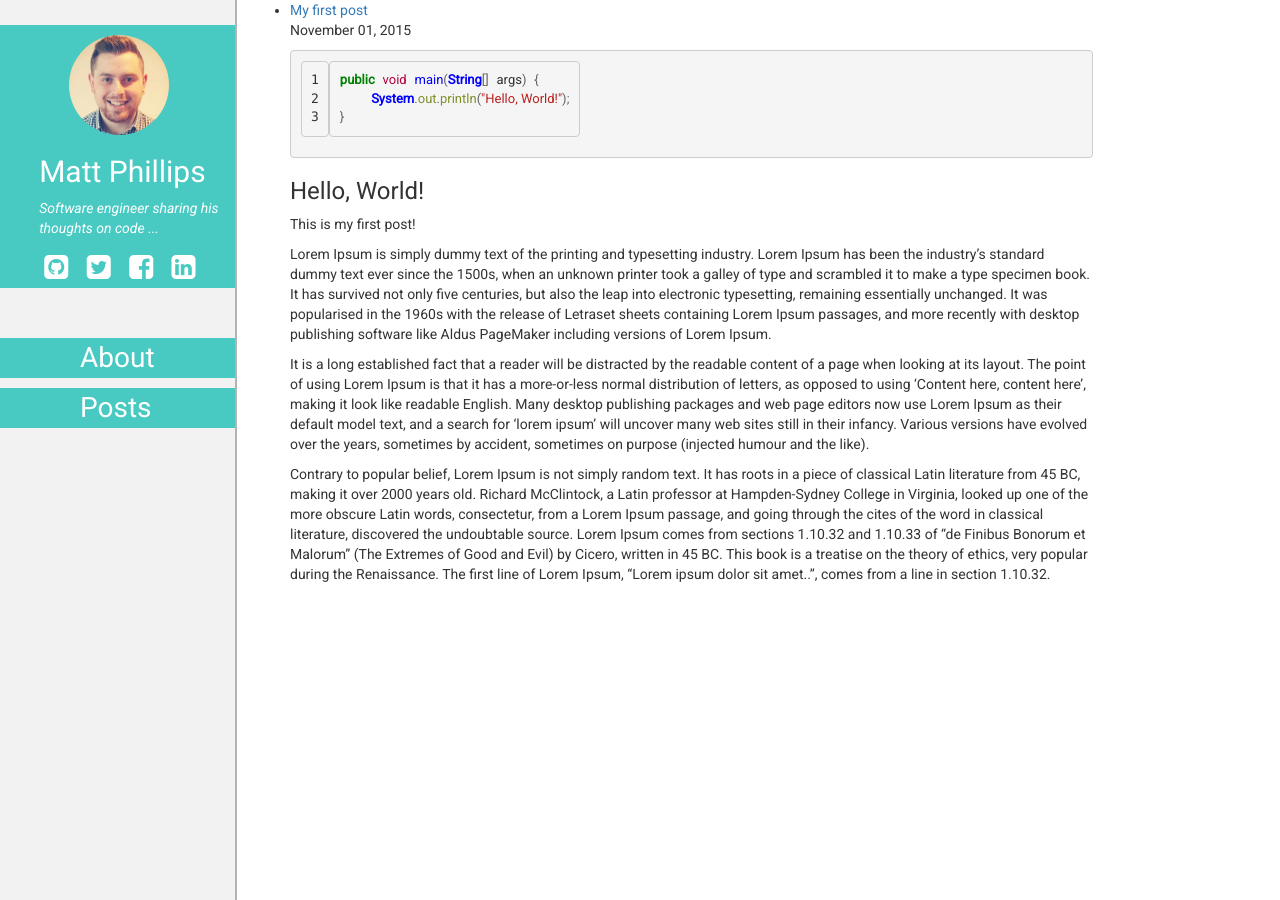
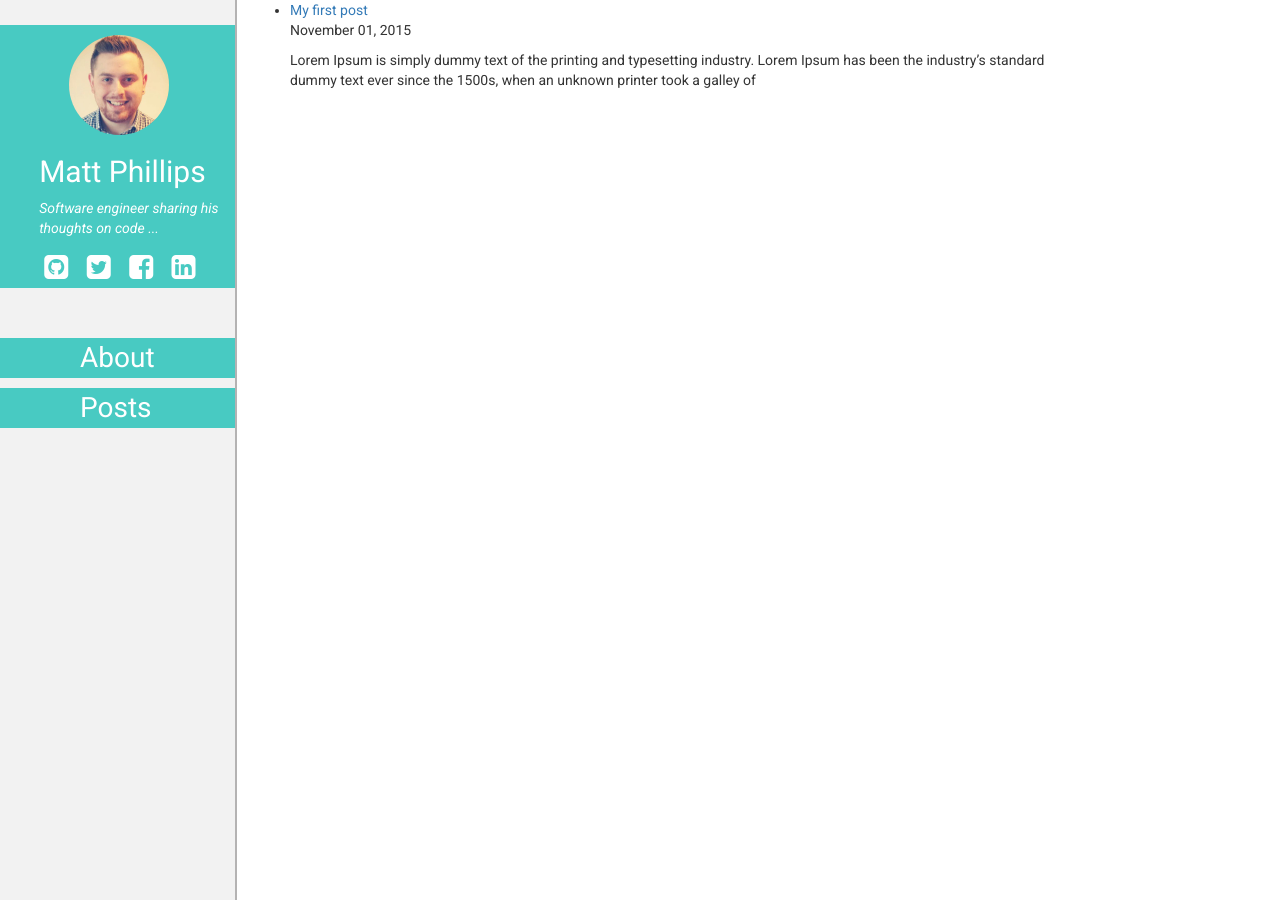
Before and after one commit to mattphillips/mattphillips.github.io, a Jekyll site: the page built from index.html, in a window 1280 px wide. Built offline with Jekyll 4.4.1, drawn with Linux system fonts in a browser that asks for light colours; nearby versions of some CDN libraries.

```diff
--- a/_posts/2015-11-01-my-first-post.md
+++ b/_posts/2015-11-01-my-first-post.md
@@ -2,21 +2,22 @@
 layout: post
 title:  "My first post"
 description: Inital post
+image: /assets/img/hello-world.png
 permalink: /my-first-post
 ---
+
+
+Lorem Ipsum is simply dummy text of the printing and typesetting industry. Lorem Ipsum has been the industry's standard dummy text ever since the 1500s, when an unknown printer took a galley of <!--excerpt_separator--> type and scrambled it to make a type specimen book. It has survived not only five centuries, but also the leap into electronic typesetting, remaining essentially unchanged. It was popularised in the 1960s with the release of Letraset sheets containing Lorem Ipsum passages, and more recently with desktop publishing software like Aldus PageMaker including versions of Lorem Ipsum.
+
+It is a long established fact that a reader will be distracted by the readable content of a page when looking at its layout. The point of using Lorem Ipsum is that it has a more-or-less normal distribution of letters, as opposed to using 'Content here, content here', making it look like readable English. Many desktop publishing packages and web page editors now use Lorem Ipsum as their default model text, and a search for 'lorem ipsum' will uncover many web sites still in their infancy. Various versions have evolved over the years, sometimes by accident, sometimes on purpose (injected humour and the like).
+
+
+Contrary to popular belief, Lorem Ipsum is not simply random text. It has roots in a piece of classical Latin literature from 45 BC, making it over 2000 years old. Richard McClintock, a Latin professor at Hampden-Sydney College in Virginia, looked up one of the more obscure Latin words, consectetur, from a Lorem Ipsum passage, and going through the cites of the word in classical literature, discovered the undoubtable source. Lorem Ipsum comes from sections 1.10.32 and 1.10.33 of "de Finibus Bonorum et Malorum" (The Extremes of Good and Evil) by Cicero, written in 45 BC. This book is a treatise on the theory of ethics, very popular during the Renaissance. The first line of Lorem Ipsum, "Lorem ipsum dolor sit amet..", comes from a line in section 1.10.32.
+
+![Image of hello world](/assets/img/hello-world.png)
 
 {% highlight java linenos %}
 public void main(String[] args) {
     System.out.println("Hello, World!");
 }
 {% endhighlight %}
-
-### Hello, World!
-This is my first post!
-
-Lorem Ipsum is simply dummy text of the printing and typesetting industry. Lorem Ipsum has been the industry's standard dummy text ever since the 1500s, when an unknown printer took a galley of type and scrambled it to make a type specimen book. It has survived not only five centuries, but also the leap into electronic typesetting, remaining essentially unchanged. It was popularised in the 1960s with the release of Letraset sheets containing Lorem Ipsum passages, and more recently with desktop publishing software like Aldus PageMaker including versions of Lorem Ipsum.
-
-It is a long established fact that a reader will be distracted by the readable content of a page when looking at its layout. The point of using Lorem Ipsum is that it has a more-or-less normal distribution of letters, as opposed to using 'Content here, content here', making it look like readable English. Many desktop publishing packages and web page editors now use Lorem Ipsum as their default model text, and a search for 'lorem ipsum' will uncover many web sites still in their infancy. Various versions have evolved over the years, sometimes by accident, sometimes on purpose (injected humour and the like).
-
-
-Contrary to popular belief, Lorem Ipsum is not simply random text. It has roots in a piece of classical Latin literature from 45 BC, making it over 2000 years old. Richard McClintock, a Latin professor at Hampden-Sydney College in Virginia, looked up one of the more obscure Latin words, consectetur, from a Lorem Ipsum passage, and going through the cites of the word in classical literature, discovered the undoubtable source. Lorem Ipsum comes from sections 1.10.32 and 1.10.33 of "de Finibus Bonorum et Malorum" (The Extremes of Good and Evil) by Cicero, written in 45 BC. This book is a treatise on the theory of ethics, very popular during the Renaissance. The first line of Lorem Ipsum, "Lorem ipsum dolor sit amet..", comes from a line in section 1.10.32.
```
